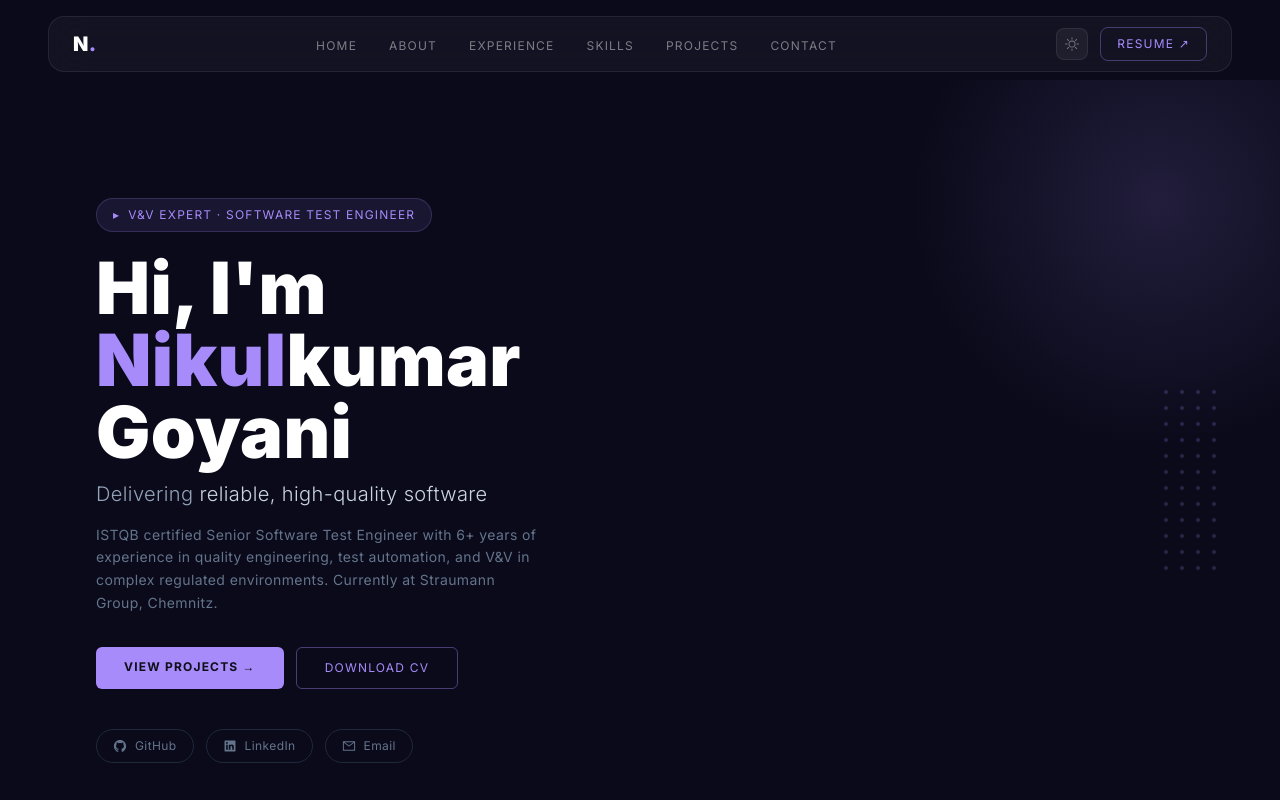
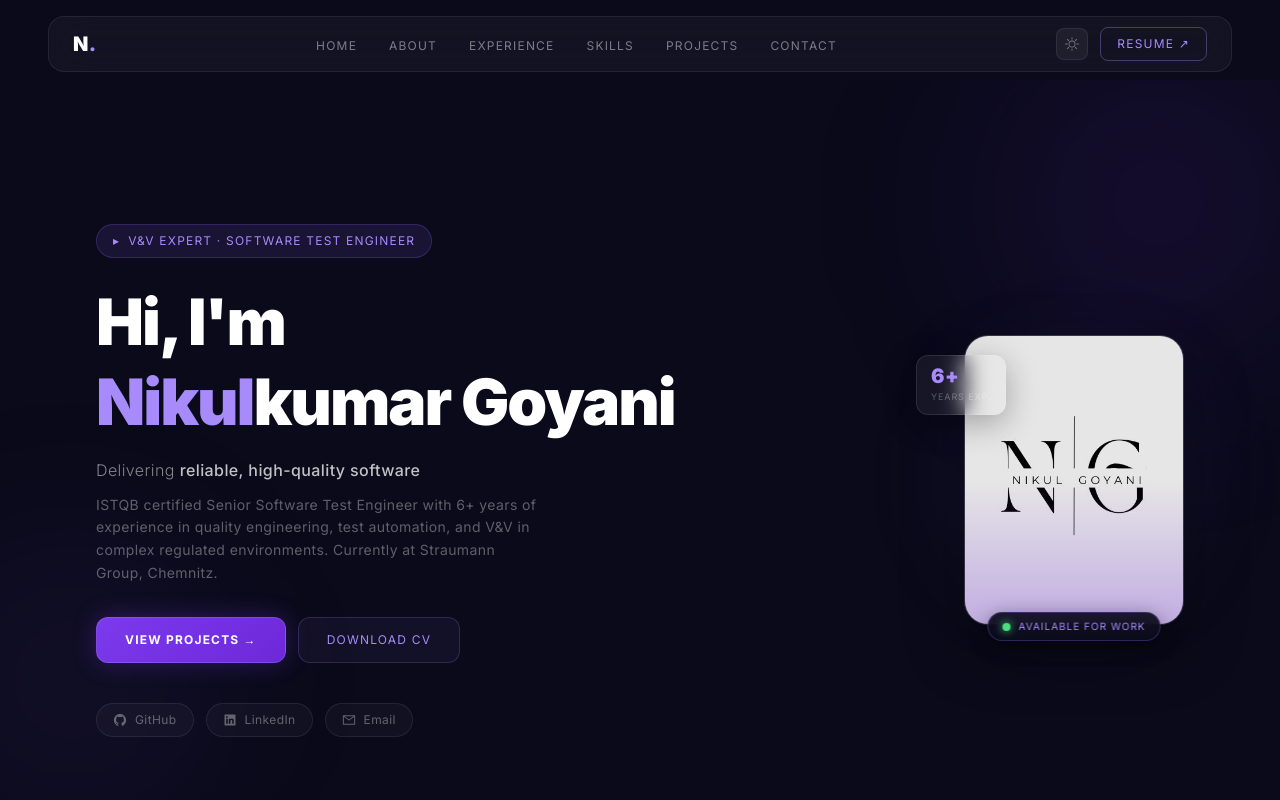
Before and after one commit to NikulGoyani369/portfolio-nextjs, a Next.js app: page / in a window 1280 px wide. Shown: the top 800 px of the page. Built offline with nearby package versions, Linux system fonts and the light colour scheme.

Commit message:
feat: glassmorphism hero with photo split layout

```diff
--- a/components/sections/Hero.tsx
+++ b/components/sections/Hero.tsx
@@ -1,6 +1,7 @@
 'use client';
 
 import { motion } from 'framer-motion';
+import Image from 'next/image';
 import { AiFillGithub, AiFillLinkedin, AiOutlineMail } from 'react-icons/ai';
 
 const container = {
@@ -14,11 +15,7 @@ const item = {
 };
 
 const socials = [
-  {
-    label: 'GitHub',
-    icon: AiFillGithub,
-    href: 'https://github.com/NikulGoyani369',
-  },
+  { label: 'GitHub', icon: AiFillGithub, href: 'https://github.com/NikulGoyani369' },
   { label: 'LinkedIn', icon: AiFillLinkedin, href: 'https://www.linkedin.com/in/nikulkumar-goyani/' },
   { label: 'Email', icon: AiOutlineMail, href: 'mailto:gnikul36@gmail.com' },
 ];
@@ -28,96 +25,98 @@ const Hero = () => (
     className="relative min-h-screen flex items-center px-6 lg:px-24 overflow-hidden"
     style={{ background: 'var(--bg-primary)' }}
   >
-    {/* Radial violet glow top-right */}
-    <div
-      className="absolute -top-32 -right-32 w-[500px] h-[500px] rounded-full pointer-events-none"
-      style={{
-        background:
-          'radial-gradient(circle, rgba(167,139,250,0.15) 0%, transparent 70%)',
-      }}
-    />
+    {/* Ambient glow orbs */}
+    <div className="absolute -top-32 -right-32 w-[500px] h-[500px] rounded-full pointer-events-none"
+      style={{ background: 'radial-gradient(circle, rgba(109,40,217,0.15) 0%, transparent 70%)', filter: 'blur(80px)' }} />
+    <div className="absolute bottom-0 -left-32 w-[400px] h-[400px] rounded-full pointer-events-none"
+      style={{ background: 'radial-gradient(circle, rgba(139,92,246,0.1) 0%, transparent 70%)', filter: 'blur(80px)' }} />
 
-    {/* Decorative dot grid */}
-    <div className="absolute right-16 top-1/2 -translate-y-1/2 hidden lg:grid grid-cols-4 gap-3 opacity-20 pointer-events-none">
-      {Array.from({ length: 48 }).map((_, i) => (
-        <div key={i} className="w-1 h-1 rounded-full bg-violet-400" />
-      ))}
-    </div>
-
-    <motion.div
-      className="relative z-10 max-w-2xl"
-      variants={container}
-      initial="hidden"
-      animate="show"
-    >
-      <motion.div
-        variants={item}
-        className="inline-flex items-center gap-2 text-xs text-violet-400 tracking-widest uppercase mb-5 bg-violet-400/10 border border-violet-400/20 px-4 py-2 rounded-full"
-      >
+    <div className="relative z-10 w-full max-w-6xl mx-auto grid lg:grid-cols-[1fr_auto] gap-16 items-center">
+      {/* Left */}
+      <motion.div variants={container} initial="hidden" animate="show">
+        <motion.div variants={item}
+          className="inline-flex items-center gap-2 text-xs text-violet-400 tracking-widest uppercase mb-6 px-4 py-2 rounded-full"
+          style={{ background: 'rgba(139,92,246,0.12)', border: '1px solid rgba(139,92,246,0.25)' }}>
           <span>▸</span> V&amp;V Expert · Software Test Engineer
         </motion.div>
 
-      <motion.h1
-        variants={item}
-        className="text-5xl md:text-7xl font-black leading-tight mb-3"
-      >
-        <span className="text-slate-900 dark:text-white">Hi, I&apos;m</span>
-        <br />
+        <motion.h1 variants={item}
+          className="font-black leading-tight mb-4 text-white"
+          style={{ fontSize: 'clamp(2.5rem, 6vw, 4rem)', letterSpacing: '-2px' }}>
+          <span>Hi, I&apos;m</span><br />
           <span className="text-violet-400">Nikul</span>
-        <span className="text-slate-900 dark:text-white">kumar Goyani</span>
+          <span>kumar Goyani</span>
         </motion.h1>
 
-      <motion.p
-        variants={item}
-        className="text-xl font-light text-slate-500 dark:text-slate-400 mb-4"
-      >
+        <motion.p variants={item} className="text-base font-light mb-3 text-white/50">
           Delivering{' '}
-        <span className="text-slate-700 dark:text-slate-300">
-          reliable, high-quality software
-        </span>
+          <span className="text-white/75 font-medium">reliable, high-quality software</span>
         </motion.p>
 
-      <motion.p
-        variants={item}
-        className="text-sm text-slate-500 leading-relaxed max-w-md mb-8"
-      >
-        ISTQB certified Senior Software Test Engineer with 6+ years of experience
-        in quality engineering, test automation, and V&amp;V in complex regulated
-        environments. Currently at Straumann Group, Chemnitz.
+        <motion.p variants={item} className="text-sm leading-relaxed max-w-md mb-8 text-white/35">
+          ISTQB certified Senior Software Test Engineer with 6+ years of experience in quality
+          engineering, test automation, and V&amp;V in complex regulated environments.
+          Currently at Straumann Group, Chemnitz.
         </motion.p>
 
         <motion.div variants={item} className="flex gap-3 flex-wrap mb-10">
-        <a
-          href="#projects"
-          className="bg-violet-400 text-[#0f0f1a] text-xs font-bold uppercase tracking-widest px-7 py-3 rounded-md hover:bg-violet-300 transition-colors"
-        >
+          <a href="#projects"
+            className="text-xs font-bold uppercase tracking-widest px-7 py-3.5 rounded-xl text-white transition-all hover:brightness-110"
+            style={{ background: 'linear-gradient(135deg, #7c3aed, #6d28d9)', border: '1px solid rgba(167,139,250,0.3)', boxShadow: '0 0 24px rgba(124,58,237,0.3)' }}>
             View Projects →
           </a>
-        <a
-          href="/resume.pdf"
-          target="_blank"
-          rel="noopener noreferrer"
-          className="border border-violet-400/40 text-violet-400 text-xs uppercase tracking-widest px-7 py-3 rounded-md hover:bg-violet-400/10 transition-colors"
-        >
+          <a href="/resume.pdf" target="_blank" rel="noopener noreferrer"
+            className="text-xs uppercase tracking-widest text-violet-400 px-7 py-3.5 rounded-xl transition-colors hover:bg-violet-400/10"
+            style={{ background: 'rgba(167,139,250,0.06)', border: '1px solid rgba(167,139,250,0.2)' }}>
             Download CV
           </a>
         </motion.div>
 
         <motion.div variants={item} className="flex gap-3 flex-wrap">
           {socials.map(({ label, icon: Icon, href }) => (
-          <a
-            key={label}
-            href={href}
-            target="_blank"
-            rel="noopener noreferrer"
-            className="flex items-center gap-2 text-xs text-slate-500 border border-slate-200 dark:border-[#1e293b] px-4 py-2 rounded-full hover:border-violet-400/50 hover:text-violet-400 transition-colors"
-          >
+            <a key={label} href={href} target="_blank" rel="noopener noreferrer"
+              className="flex items-center gap-2 text-xs px-4 py-2 rounded-full transition-colors text-white/35 hover:border-violet-400/50 hover:text-violet-400"
+              style={{ border: '1px solid rgba(255,255,255,0.08)', background: 'rgba(255,255,255,0.03)' }}>
               <Icon size={14} />
               {label}
             </a>
           ))}
         </motion.div>
       </motion.div>
+
+      {/* Right: Photo card */}
+      <motion.div
+        className="hidden lg:flex justify-center relative"
+        initial={{ opacity: 0, x: 40 }}
+        animate={{ opacity: 1, x: 0 }}
+        transition={{ duration: 0.7, delay: 0.3 }}
+      >
+        <div className="absolute inset-[-30px] rounded-full pointer-events-none"
+          style={{ background: 'radial-gradient(circle, rgba(139,92,246,0.2) 0%, transparent 70%)', filter: 'blur(40px)' }} />
+
+        {/* Floating stat card */}
+        <div className="absolute top-5 -left-12 z-10"
+          style={{ background: 'rgba(255,255,255,0.06)', backdropFilter: 'blur(12px)', WebkitBackdropFilter: 'blur(12px)', border: '1px solid rgba(255,255,255,0.1)', borderRadius: '12px', padding: '10px 14px', boxShadow: '0 8px 32px rgba(0,0,0,0.3)' }}>
+          <div className="text-violet-400 font-black text-xl leading-none">6+</div>
+          <div className="text-[9px] uppercase tracking-widest mt-1 text-white/30">Years exp.</div>
+        </div>
+
+        {/* Photo card */}
+        <div className="relative w-[220px] h-[290px] overflow-hidden"
+          style={{ background: 'rgba(255,255,255,0.06)', backdropFilter: 'blur(16px)', WebkitBackdropFilter: 'blur(16px)', border: '1px solid rgba(255,255,255,0.12)', borderRadius: '24px', boxShadow: '0 24px 60px rgba(0,0,0,0.4), inset 0 1px 0 rgba(255,255,255,0.1)' }}>
+          <Image src="/assets/NG.jpg" alt="Nikul Goyani" width={220} height={290} className="object-cover w-full h-full" />
+          <div className="absolute inset-0 pointer-events-none"
+            style={{ background: 'linear-gradient(to bottom, transparent 50%, rgba(109,40,217,0.3) 100%)' }} />
+        </div>
+
+        {/* Available badge */}
+        <div className="absolute -bottom-4 left-1/2 -translate-x-1/2 flex items-center gap-2 whitespace-nowrap"
+          style={{ background: 'rgba(10,10,26,0.9)', backdropFilter: 'blur(12px)', WebkitBackdropFilter: 'blur(12px)', border: '1px solid rgba(139,92,246,0.3)', borderRadius: '100px', padding: '6px 14px', boxShadow: '0 4px 20px rgba(0,0,0,0.4)' }}>
+          <span className="w-2 h-2 rounded-full bg-green-400 flex-shrink-0" style={{ boxShadow: '0 0 8px #4ade80' }} />
+          <span className="text-violet-400 text-[10px] tracking-widest uppercase">Available for work</span>
+        </div>
+      </motion.div>
+    </div>
   </section>
 );
 
```
Lines whose indentation alone changed are shown as unchanged.
